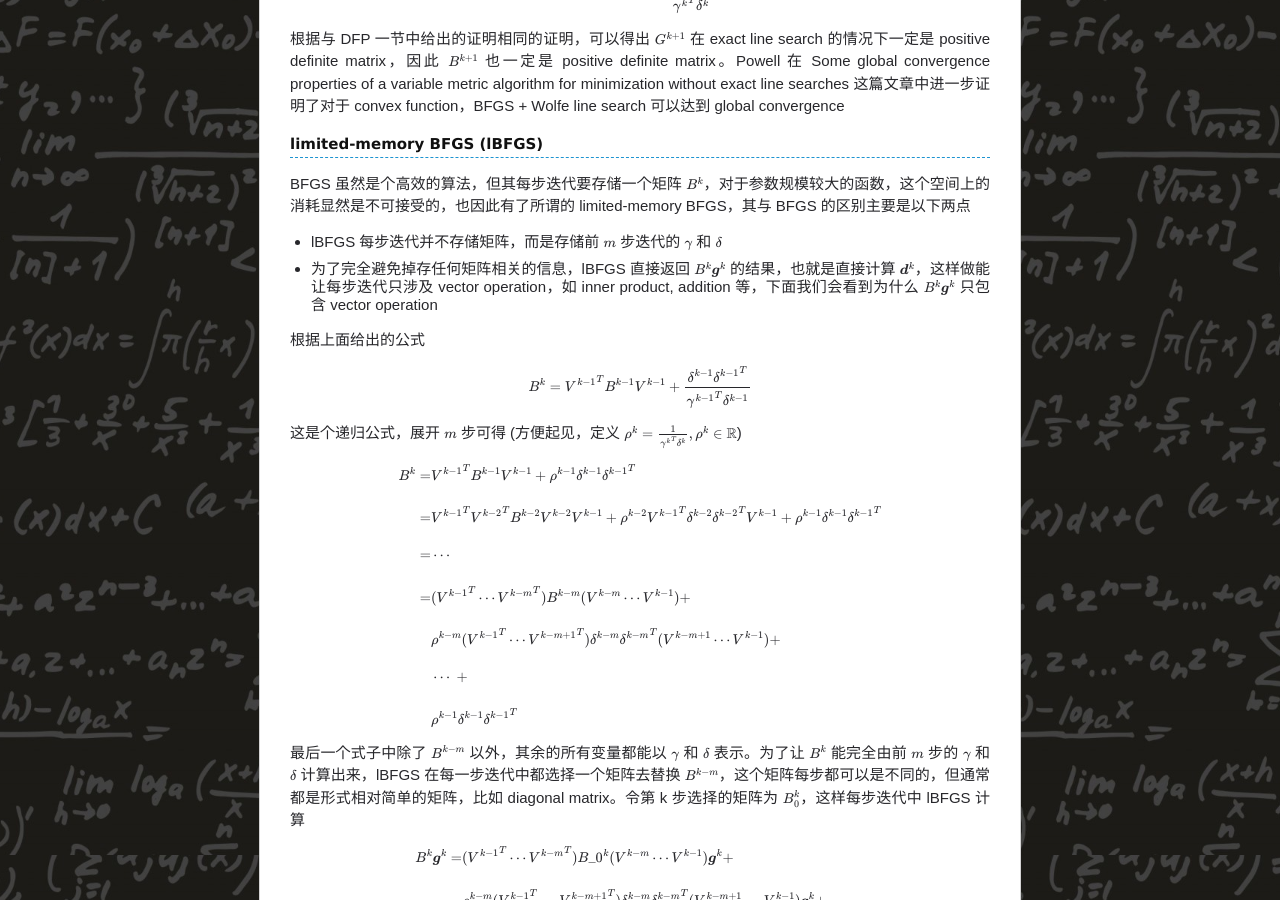
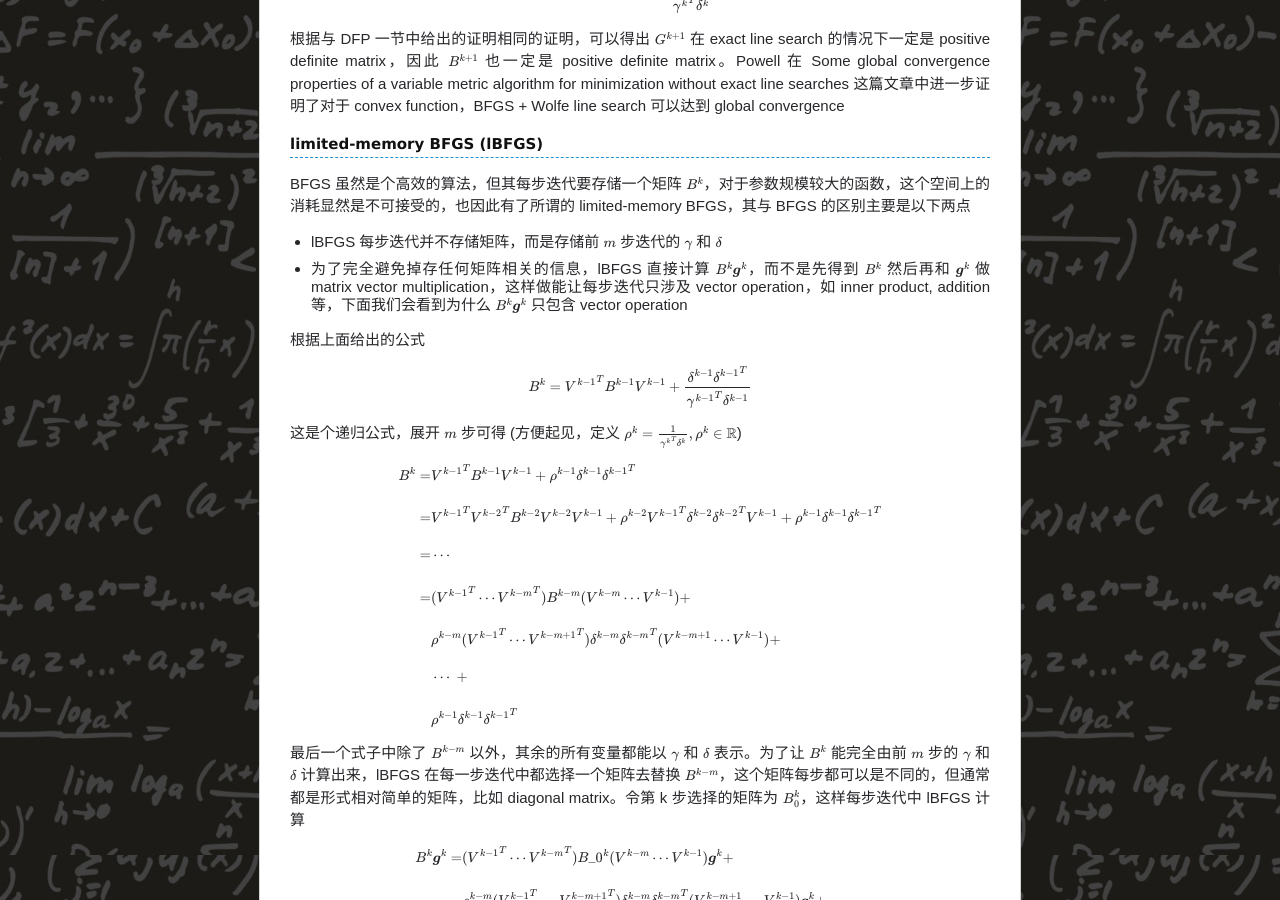
Before and after one commit to chenrushan/chenrushan.github.io, a Jekyll site: the page built from _posts/2014-07-13-NP-10-quasi-newton.markdown, in a window 1280 px wide and 900 px high, scrolled down 4545 px. Built offline with Jekyll 4.4.1, drawn with Linux system fonts in a browser that asks for light colours; Markdown is read by kramdown in place of the engine named in the settings; formulas are drawn with MathJax 3.

Commit message:
[np10]: update

```diff
--- a/_posts/2014-07-13-NP-10-quasi-newton.markdown
+++ b/_posts/2014-07-13-NP-10-quasi-newton.markdown
@@ -253,7 +253,7 @@ BFGS 虽然是个高效的算法，但其每步迭代要存储一个矩阵 $B^k$
 
 * lBFGS 每步迭代并不存储矩阵，而是存储前 $m$ 步迭代的 $\gamma$ 和 $\delta$
 
-* 为了完全避免掉存任何矩阵相关的信息，lBFGS 直接返回 $B^k \boldsymbol{g}^k$ 的结果，也就是直接计算 $\boldsymbol{d}^k$，这样做能让每步迭代只涉及 vector operation，如 inner product, addition 等，下面我们会看到为什么 $B^k \boldsymbol{g}^k$ 只包含 vector operation
+* 为了完全避免掉存任何矩阵相关的信息，lBFGS 直接计算 $B^k \boldsymbol{g}^k$，而不是先得到 $B^k$ 然后再和 $\boldsymbol{g}^k$ 做 matrix vector multiplication，这样做能让每步迭代只涉及 vector operation，如 inner product, addition 等，下面我们会看到为什么 $B^k \boldsymbol{g}^k$ 只包含 vector operation
 
 根据上面给出的公式
 
```
